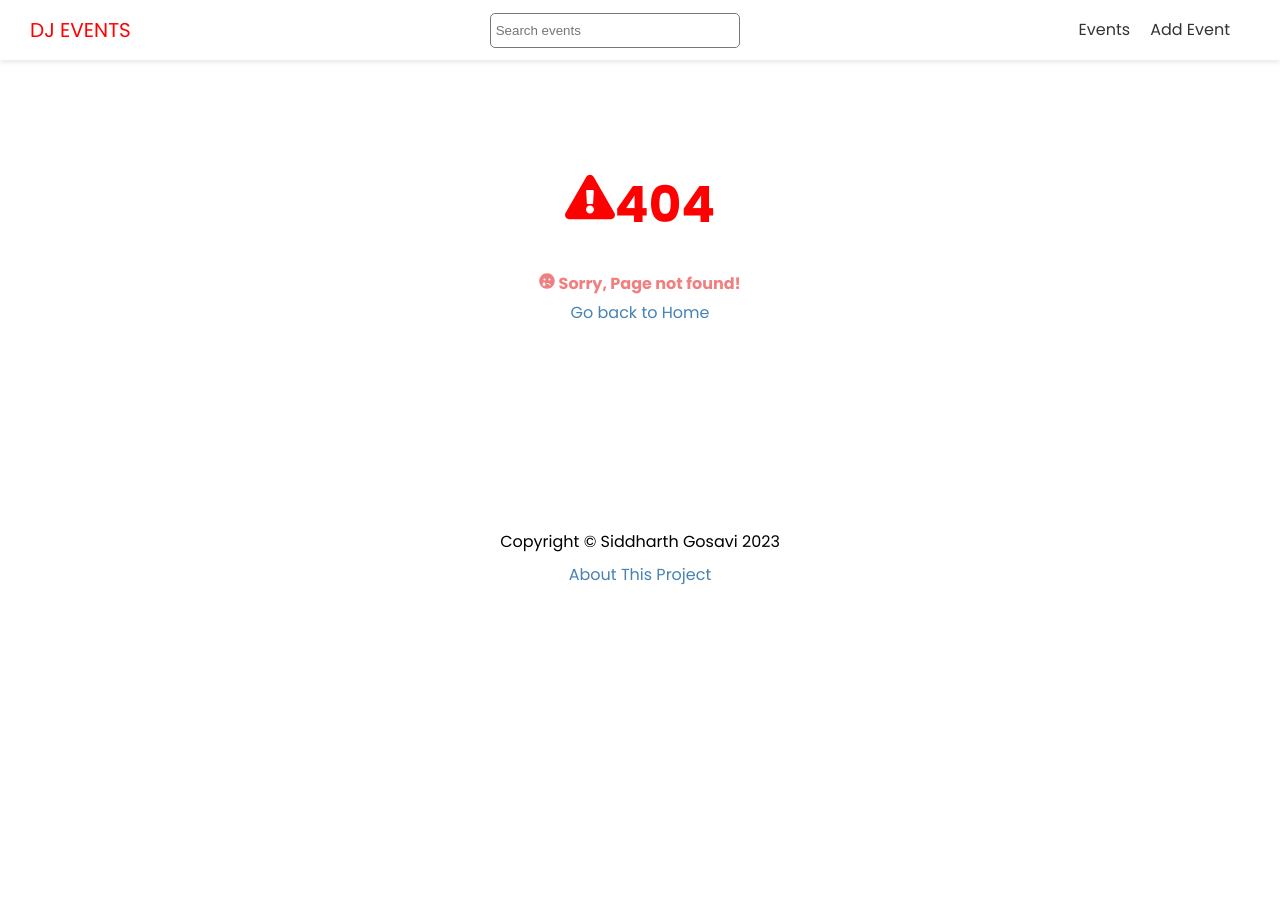
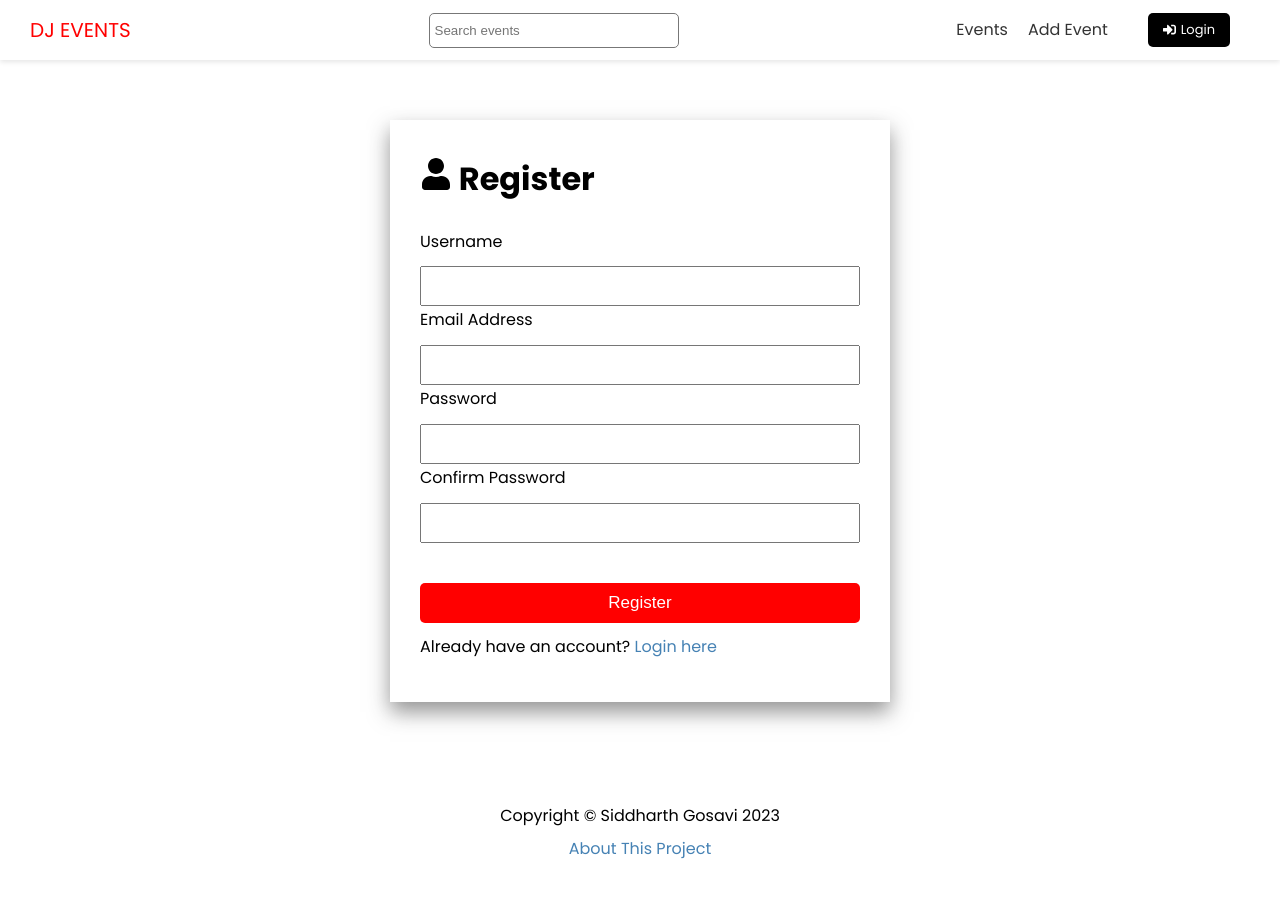
Before and after one commit to siddharthgosavi/dj-events-frontend, a Next.js app: page /accounts/register in a window 1280 px wide. Before the commit this address had no page. Shown: the top 898 px of the page. Before the commit the page ends 800 px from the top, so only its background shows below. Built offline with nearby package versions, Linux system fonts and the light colour scheme.

Commit message:
login / register page done

```diff
--- a/components/Header.js
+++ b/components/Header.js
@@ -1,6 +1,7 @@
 import Link from "next/link";
 import styles from "@/styles/Header.module.css";
 import Search from "./Search";
+import { FaSignInAlt, FaSignOutAlt } from "react-icons/fa";
 export default function Header() {
   return (
     <header className={styles.header}>
@@ -16,6 +17,12 @@
           <li>
             <Link href={"/events/add"}>Add Event</Link>
           </li>
+          <li>
+            <Link href={"/accounts/login"} className="btn-secondary btn-icon">
+              {" "}
+              <FaSignInAlt /> Login
+            </Link>
+          </li>
         </ul>
       </nav>
     </header>
--- /dev/null
+++ b/pages/accounts/register.js
@@ -0,0 +1,79 @@
+import Layout from "@/components/Layout";
+import Link from "next/link";
+import { useContext, useEffect, useState } from "react";
+import { FaUser } from "react-icons/fa";
+import { toast, ToastContainer } from "react-toastify";
+import styles from "@/styles/Login.module.css";
+import "react-toastify/dist/ReactToastify.css";
+
+export default function RegisterPage() {
+  const [username, setUsername] = useState("");
+  const [email, setEmail] = useState("");
+  const [password, setPassword] = useState("");
+  const [passwordConfirm, setPasswordConfirm] = useState("");
+
+  function handleSubmit(e) {
+    e.preventDefault();
+
+    if (password !== passwordConfirm) {
+      toast.error("Passwords do not match!, Try again");
+    }
+    console.log({ username, email, password });
+  }
+
+  return (
+    <Layout title={"User Registration"}>
+      <div className={styles.auth}>
+        <h1>
+          <FaUser /> Register
+        </h1>
+        <ToastContainer />
+        <form onSubmit={handleSubmit}>
+          <div>
+            <label htmlFor="username">Username</label>
+            <input
+              type="text"
+              id="username"
+              value={username}
+              onChange={e => {
+                setUsername(e.target.value);
+              }}
+            ></input>
+            <label htmlFor="email">Email Address</label>
+            <input
+              type="email"
+              id="email"
+              value={email}
+              onChange={e => {
+                setEmail(e.target.value);
+              }}
+            ></input>
+            <label htmlFor="password">Password</label>
+            <input
+              type="password"
+              id="password"
+              value={password}
+              onChange={e => {
+                setPassword(e.target.value);
+              }}
+            ></input>
+            <label htmlFor="passwordConfirm">Confirm Password</label>
+            <input
+              type="password"
+              id="passwordConfirm"
+              value={passwordConfirm}
+              onChange={e => {
+                setPasswordConfirm(e.target.value);
+              }}
+            ></input>
+          </div>
+          <input type="submit" value="Register" className="btn" />
+        </form>
+
+        <p>
+          Already have an account? <Link href="/accounts/login"> Login here</Link>
+        </p>
+      </div>
+    </Layout>
+  );
+}
--- /dev/null
+++ b/styles/Login.module.css
@@ -0,0 +1,31 @@
+.auth {
+  max-width: 500px;
+  margin: auto;
+  padding: 30px;
+  box-shadow: 0px 10px 20px 0px rgba(50, 50, 50, 0.52);
+}
+
+.auth label {
+  display: block;
+  margin-bottom: 10px;
+}
+
+.auth input[type="text"],
+.auth input[type="email"],
+.auth input[type="password"] {
+  display: block;
+  width: 100%;
+  height: 40px;
+  padding: 5px;
+  font-size: 18px;
+}
+
+.auth input[type="submit"] {
+  margin-top: 20px;
+  width: 100%;
+  font-size: 17px;
+}
+
+.auth div {
+  margin-bottom: 20px;
+}
```
Also changed, not shown: pages/accounts/login.js (added, +55 -0 lines).
